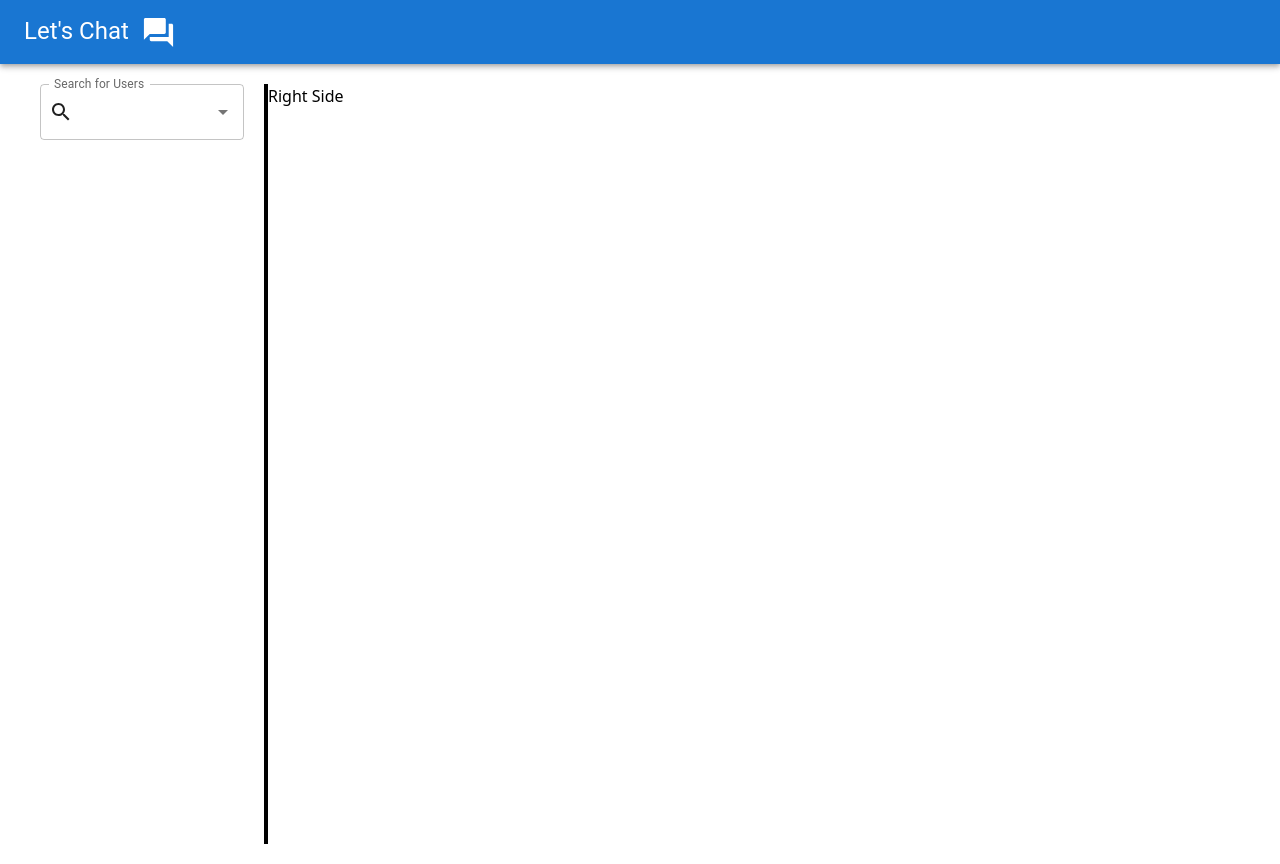
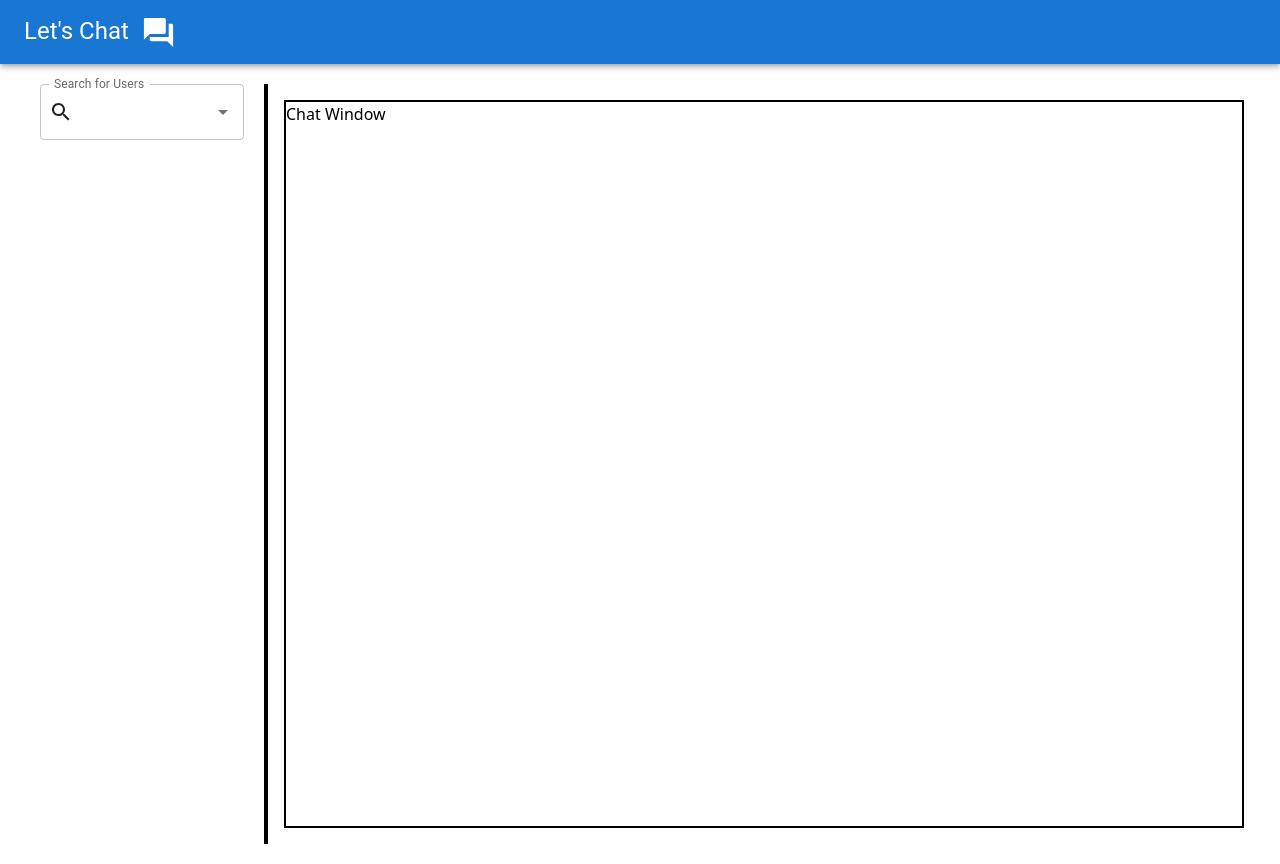
Before and after one commit to Lakshay-Randhawa/chat-with-me, a React (Vite) app: page /chat in a window 1280 px wide. Built offline with nearby package versions, Linux system fonts and the light colour scheme; no server answers.

Commit message:
Create ChatWindow.tsx

```diff
--- /dev/null
+++ b/src/components/ChatWindow.tsx
@@ -0,0 +1,3 @@
+export const ChatWIindow = () => {
+  return <div className="border-black border-2 h-full ">Chat Window</div>;
+};
--- a/src/pages/Chat.tsx
+++ b/src/pages/Chat.tsx
@@ -1,3 +1,4 @@
+import { ChatWIindow } from "../components/ChatWindow";
 import { UserSearchBar } from "../components/UserSearchBar";
 import { useFetchAllUsers } from "../hooks/useFetchAllUsers";
 
@@ -9,7 +10,9 @@ export const Chat = () => {
       <div className="border-r-4 border-black basis-1/5">
         <UserSearchBar />
       </div>
-      <div className=" basis-4/5"> Right Side</div>
+      <div className=" basis-4/5 p-4">
+        <ChatWIindow />
+      </div>
     </div>
   );
 };
```
